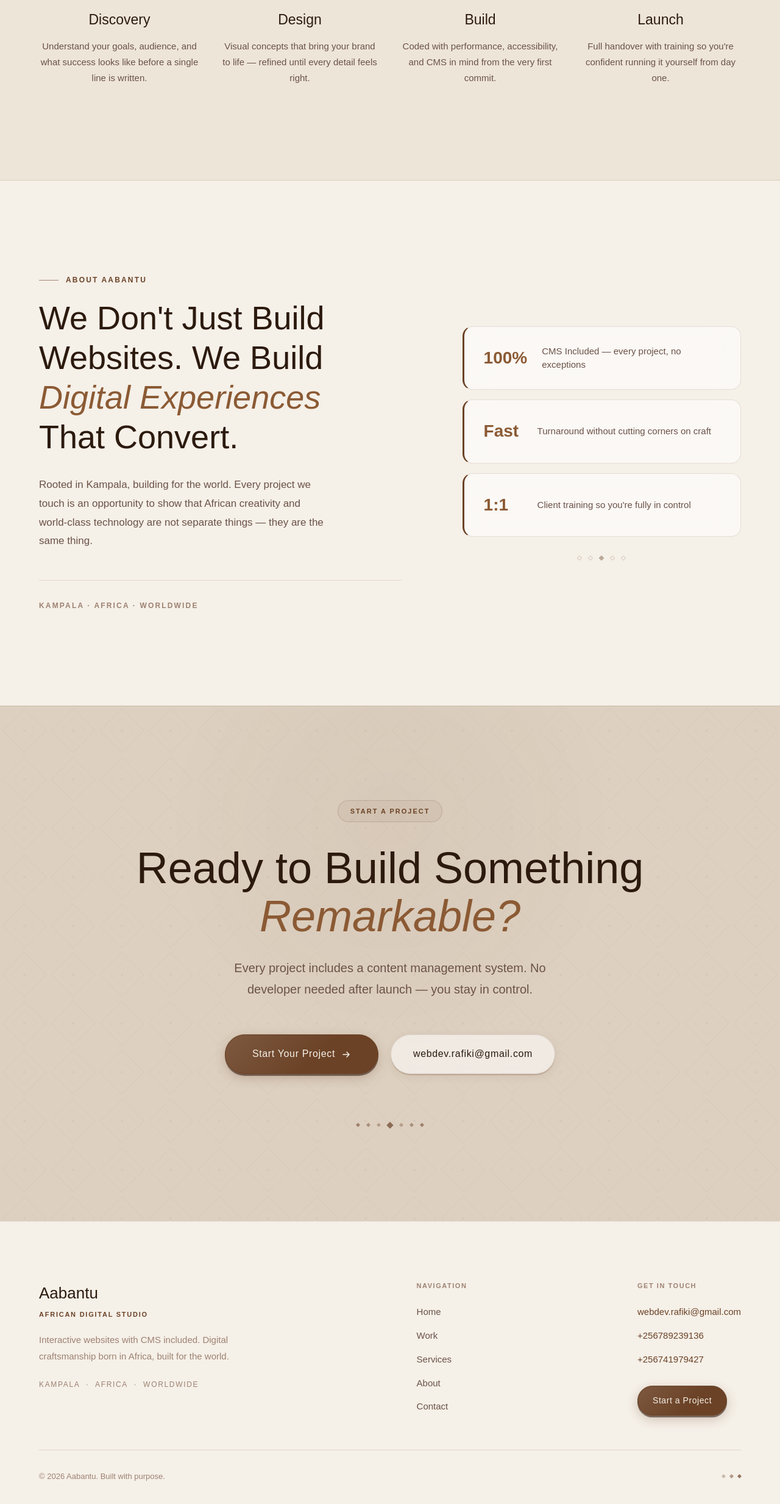
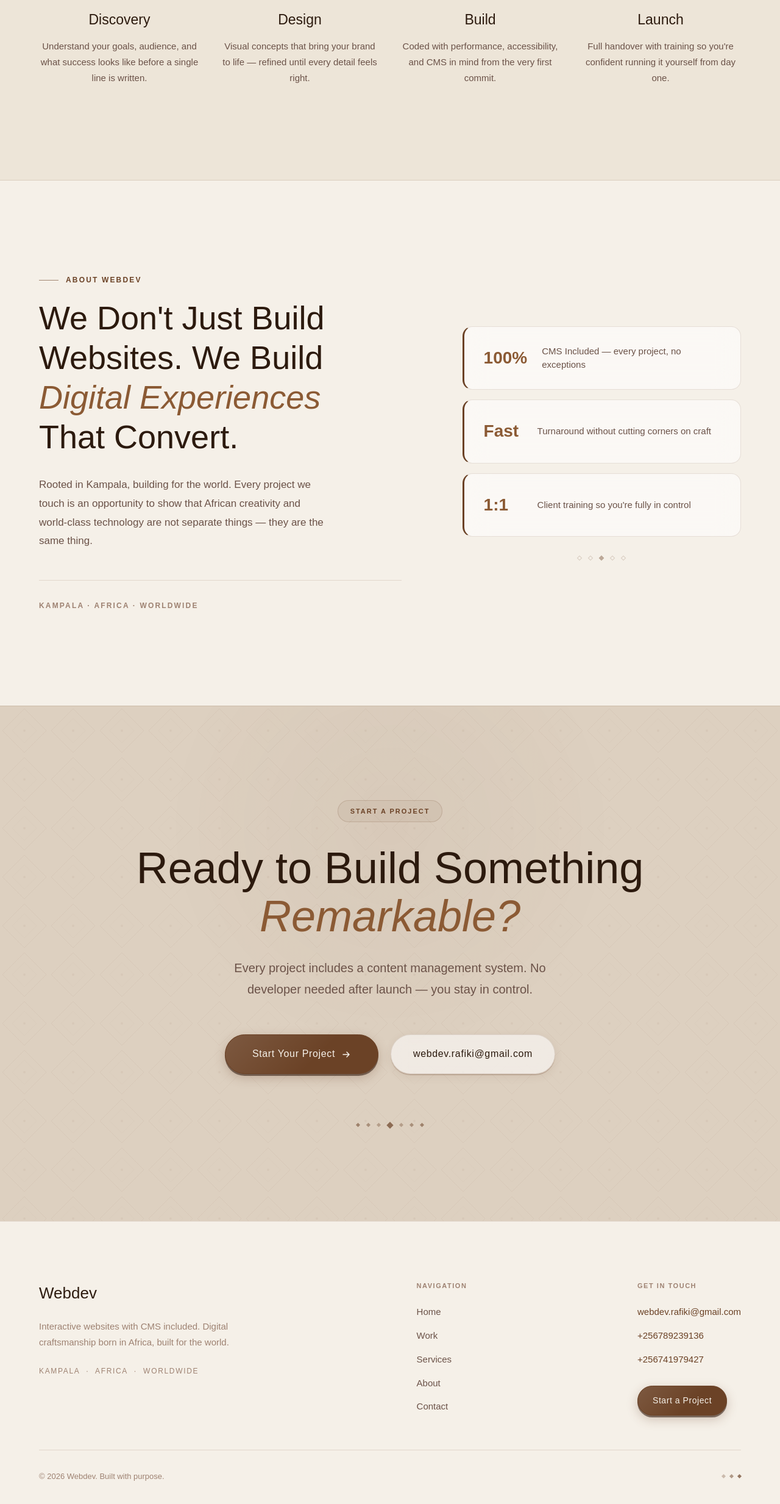
Before and after one commit to AbbantuCom/Webdev-site, a Next.js app: page / in a window 1280 px wide. Shown: the part 4078-6544 px from the top of the page at 61% size. Built offline with nearby package versions, Linux system fonts and the light colour scheme.

Commit message:
Update site content and ignore build output

```diff
--- a/app/globals.css
+++ b/app/globals.css
@@ -1,5 +1,5 @@
 /* ============================================================
-   AABANTU — Global Design System
+   Webdev — Global Design System
    African Luxury Digital Studio · Kampala · Africa · Worldwide
    ============================================================ */
 
--- a/app/layout.tsx
+++ b/app/layout.tsx
@@ -1,5 +1,7 @@
 import type { Metadata } from 'next'
 import { Playfair_Display, Inter } from 'next/font/google'
+// Ignore missing type declarations for CSS modules/global CSS imports
+// @ts-ignore: CSS module declarations (*.css) may be missing in the project
 import './globals.css'
 
 const playfair = Playfair_Display({
@@ -18,11 +20,11 @@ const inter = Inter({
 })
 
 export const metadata: Metadata = {
-  title: 'Aabantu — African Digital Studio',
+  title: 'Webdev — Websites, Tailored to Your Brand',
   description:
-    'Interactive websites, powerful platforms, and digital experiences designed with culture, creativity, and innovation. African craftsmanship. World-class quality.',
+    'Interactive websites, powerful platforms, and digital experiences , creativity, and innovation.. World-class quality.',
   openGraph: {
-    title: 'Aabantu — African Digital Studio',
+    title: 'Webdev — Websites, Tailored to Your Brand',
     description:
       'Crafting digital experiences rooted in African creativity.',
     type: 'website',
--- a/components/About.tsx
+++ b/components/About.tsx
@@ -27,7 +27,7 @@ export default function About() {
             viewport={{ once: true }}
             transition={{ duration: 1, ease }}
           >
-            <div className="section-eyebrow">About Aabantu</div>
+            <div className="section-eyebrow">About Webdev</div>
             <h2 style={{
               fontFamily: 'var(--font-serif)',
               fontSize: 'clamp(32px, 4.5vw, 54px)',
--- a/components/Footer.tsx
+++ b/components/Footer.tsx
@@ -39,7 +39,7 @@ export default function Footer() {
               color: 'var(--cream)',
               marginBottom: 4,
             }}>
-              Aabantu
+              Webdev
             </div>
             <div style={{
               fontFamily: 'var(--font-sans)',
@@ -50,7 +50,6 @@ export default function Footer() {
               color: 'var(--gold)',
               marginBottom: 20,
             }}>
-              African Digital Studio
             </div>
             <p style={{
               fontSize: 15,
@@ -178,7 +177,7 @@ export default function Footer() {
             fontSize: 13,
             color: 'var(--muted)',
           }}>
-            &copy; {year} Aabantu. Built with purpose.
+            &copy; {year} Webdev. Built with purpose.
           </span>
 
           {/* Gold diamond row */}
--- a/package.json
+++ b/package.json
@@ -1,5 +1,5 @@
 {
-  "name": "aabantu",
+  "name": "webdev",
   "version": "0.1.0",
   "private": true,
   "scripts": {
```
Also changed, not shown: 2 other files (tests, documents, lock files or other folders).
